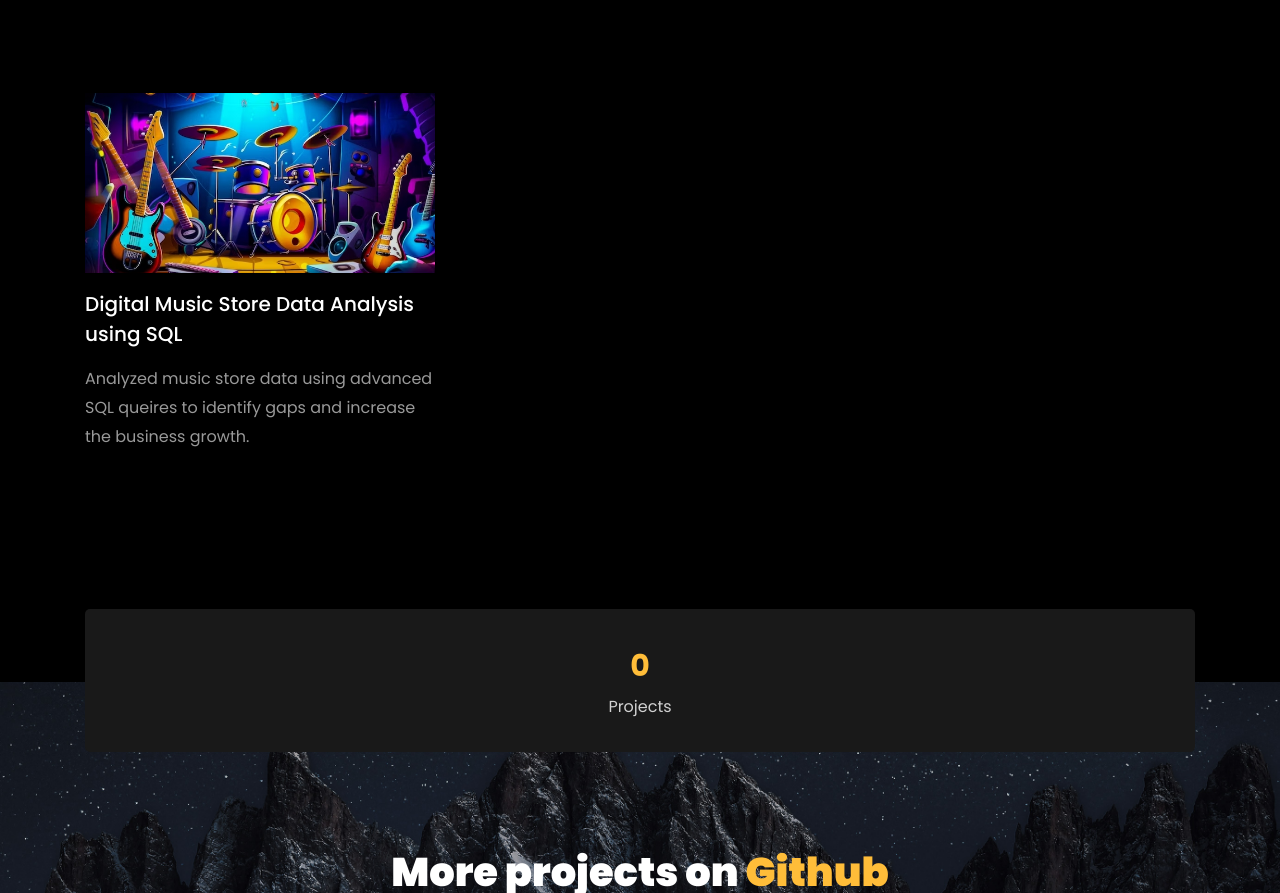
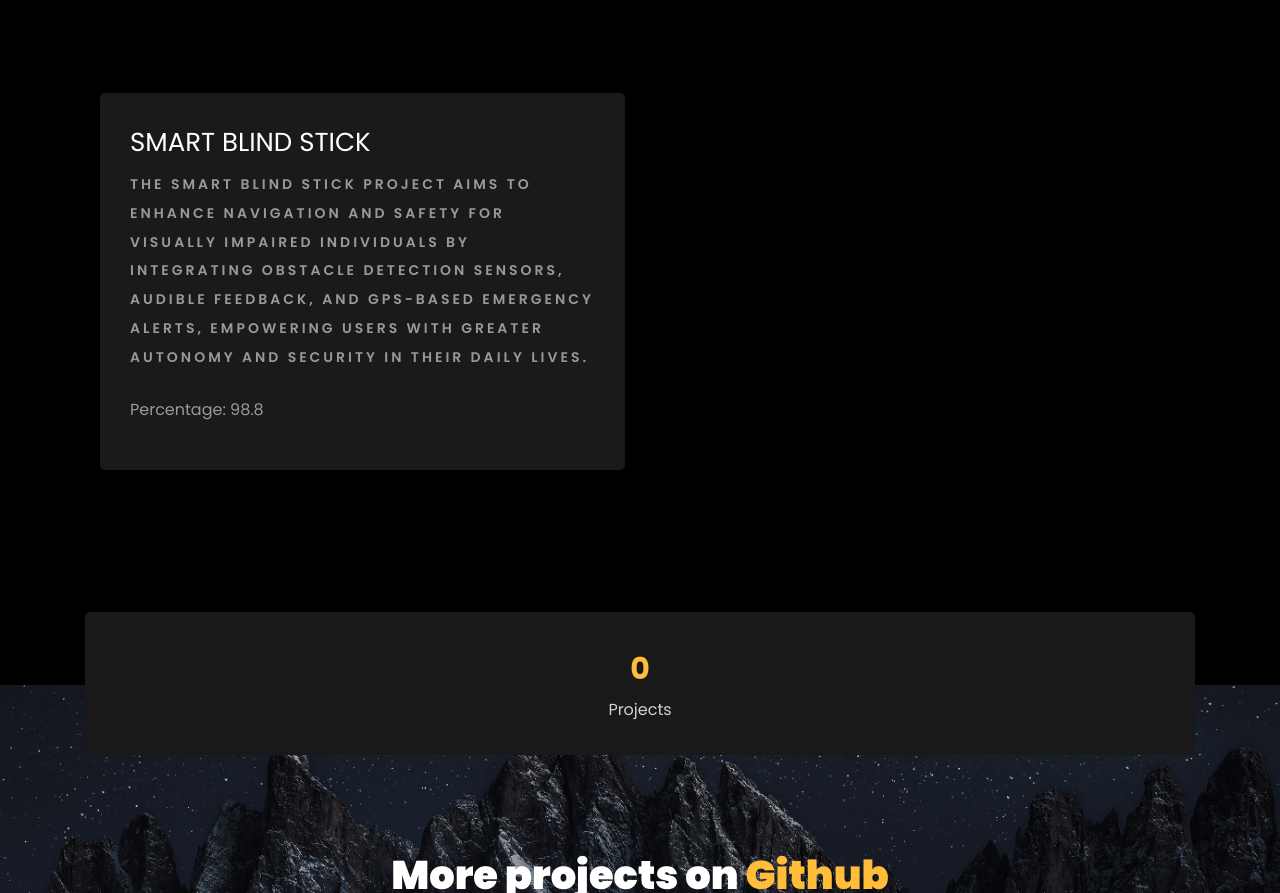
Before and after one commit to vivek200310/vivek200310.github.io, a plain HTML site: page index.html in a window 1280 px wide. Shown: the part 3689-4582 px from the top of the page. Drawn offline with Linux system fonts and the light colour scheme; animation ran at ten frames a second; files whose address does not match are found by name.

Commit message:
Update index.html

```diff
--- a/index.html
+++ b/index.html
@@ -396,18 +396,14 @@
             <p>Below are the projects done by me both individually and as a group .</p>
           </div>
         </div>
-        <div class="row d-flex">
-          <div class="col-md-4 d-flex ftco-animate">
-          	<div class="blog-entry justify-content-end">
-              <a href="https://github.com/rishabhnmishra/SQL_Music_Store_Analysis/blob/main/Music_Store_Query.sql" class="block-20 zoom-effect" style="background-image: url('images/proj_1.jpg');">
-              </a>
-              <div class="text mt-3 float-right d-block">
+        <div class="col-md-6">
+    				<div class="resume-wrap ftco-animate">
 
-                <h3 class="heading"><a href="https://github.com/rishabhnmishra/SQL_Music_Store_Analysis/blob/main/Music_Store_Query.sql">Digital Music Store Data Analysis using SQL</a></h3>
-                <p>Analyzed music store data using advanced SQL queires to identify gaps and increase the business growth.</p>
-              </div>
-            </div>
-          </div>
+    					<h2>SMART BLIND STICK </h2>
+    					<span class="position">The Smart Blind Stick project aims to enhance navigation and safety for visually impaired individuals by integrating obstacle detection sensors, audible feedback, and GPS-based emergency alerts, empowering users with greater autonomy and security in their daily lives.</span>
+    					<p class="mt-4">Percentage: 98.8</p>
+    				</div>
+				</div>
 
 			  </div>
 			</div>
```
